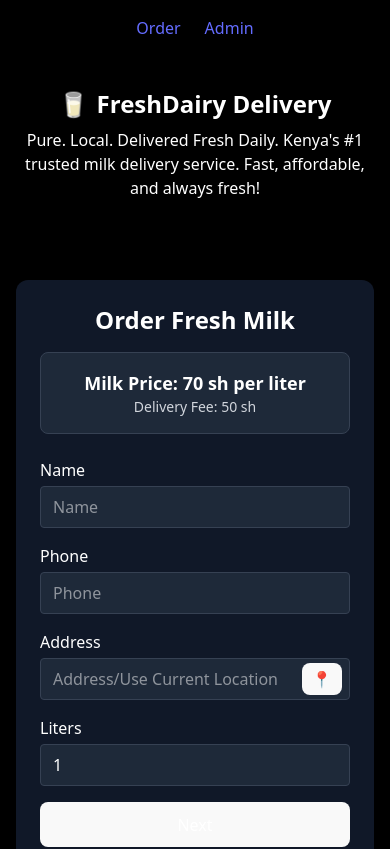
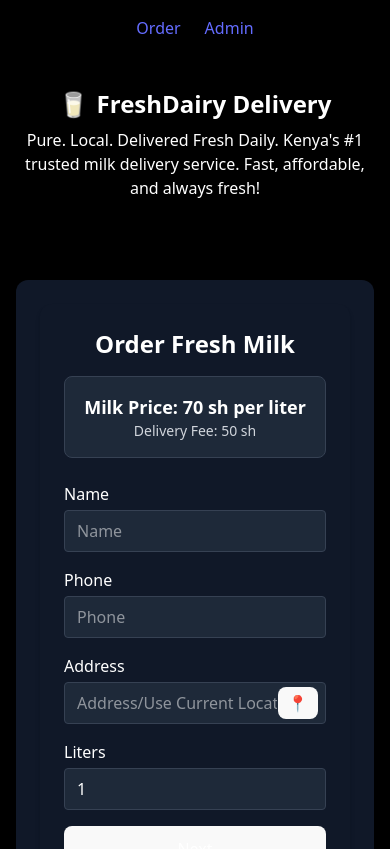
Before and after one commit to samnmbuguah/milkdelivery, a React (Vite) app in the folder frontend/: page / in a window 390 px wide. Shown: the top 849 px of the page. Built offline with nearby package versions, Linux system fonts and the light colour scheme; no server answers.

Commit message:
✨ refactor: Improve layout and styling of OrderForm component - Enhance responsiveness and user experience with updated structure and design elements.

```diff
--- a/frontend/src/components/OrderForm.tsx
+++ b/frontend/src/components/OrderForm.tsx
@@ -54,7 +54,8 @@ const OrderForm: React.FC = () => {
   };
 
   return (
-    <div>
+    <div className="flex items-center justify-center min-h-[60vh] md:items-start md:justify-start md:h-auto">
+      <div className="bg-gray-900 shadow-md rounded-xl p-6 w-full max-w-lg mx-auto md:w-3/4 lg:w-1/2">
         <h2 className="text-2xl font-bold text-white mb-4 text-center">Order Fresh Milk</h2>
 
         {/* Price Display */}
@@ -125,6 +126,7 @@ const OrderForm: React.FC = () => {
         )}
         <Toast show={orderSuccess} message="Order placed successfully!" onClose={() => setOrderSuccess(false)} />
       </div>
+    </div>
   );
 };
 
```
Lines whose indentation alone changed are shown as unchanged.
